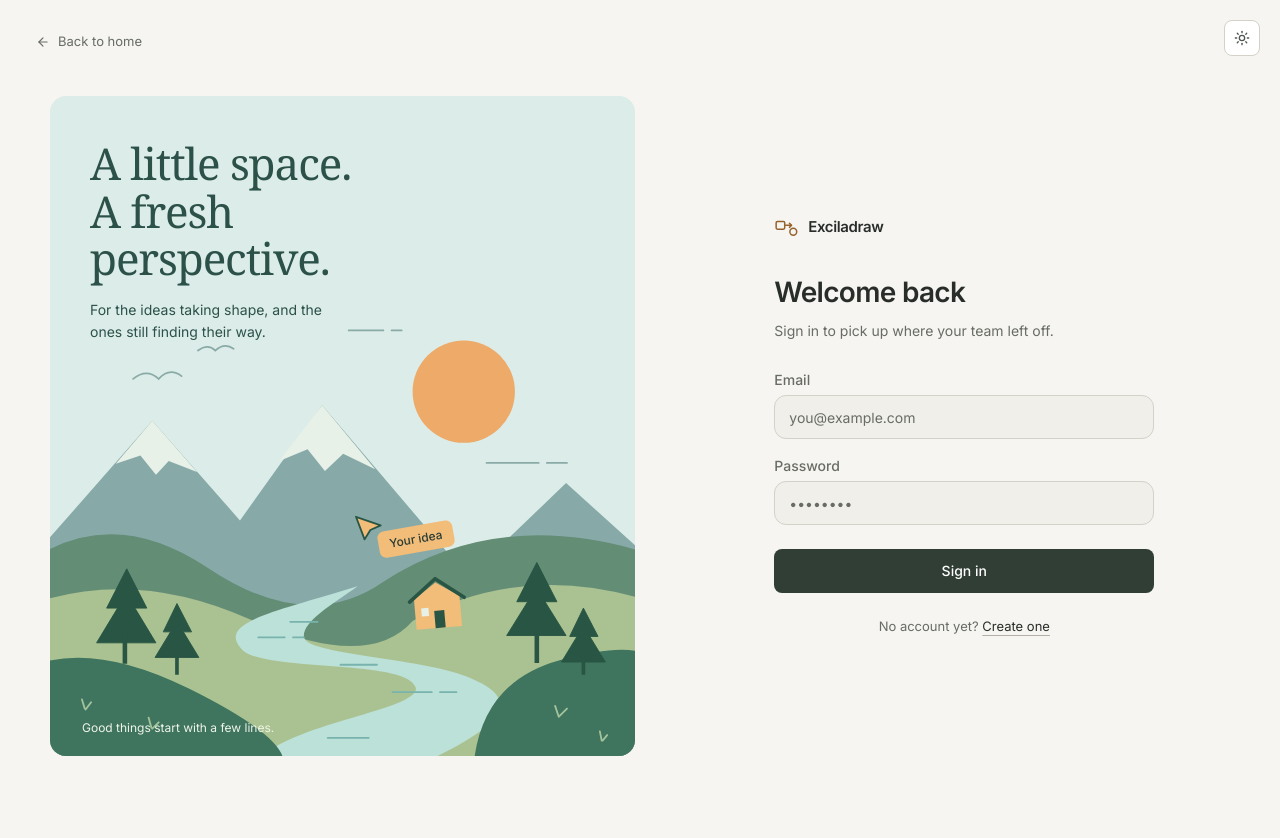
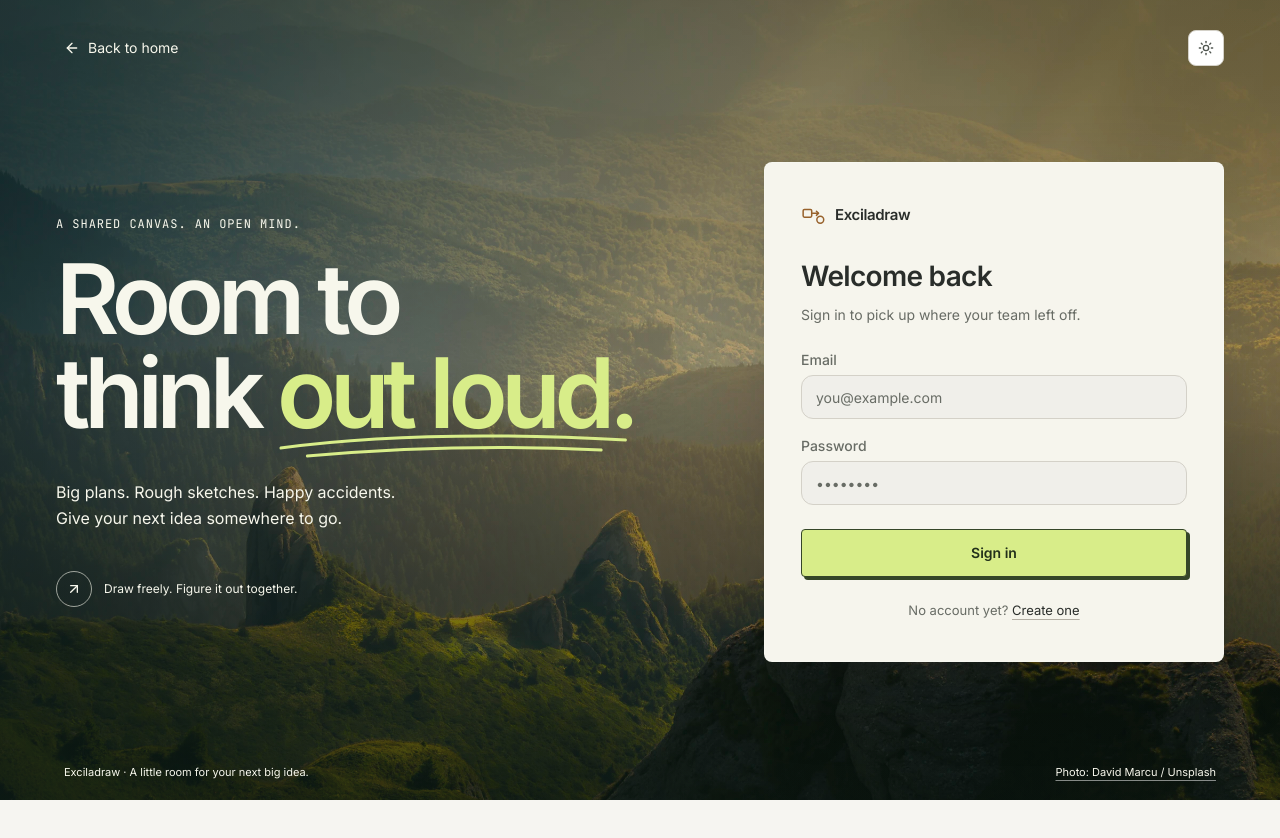
Before and after one commit to PDGamerSG/Exciladraw, a Next.js app in the folder apps/exciladraw-frontend/: page /signin in a window 1280 px wide. Shown: the top 838 px of the page. After the commit the page ends 800 px from the top, so only its background shows below. Built offline with nearby package versions, Linux system fonts and the light colour scheme; no server answers.

Commit message:
design: give auth pages an immersive photographic landscape

```diff
--- a/apps/exciladraw-frontend/app/globals.css
+++ b/apps/exciladraw-frontend/app/globals.css
@@ -177,38 +177,47 @@
 }
 
 @layer components {
-  .auth-landscape {
-    --scene-sky: #dcece8;
-    --scene-line: #547f7b;
-    --scene-sun: #edaa69;
-    --scene-mountain: #87aaa9;
-    --scene-snow: #e8f1e8;
-    --scene-far: #648d76;
-    --scene-meadow: #aac291;
-    --scene-water: #bce1d9;
-    --scene-ripple: #78b4ad;
-    --scene-near: #3f745e;
-    --scene-tree: #285544;
-    --scene-house: #f2bc79;
-    --scene-grass: #a2c39b;
-    --scene-caption: #eef5e8;
-    background: var(--scene-sky);
-    color: #2b5149;
+  .auth-scenery-photo {
+    filter: saturate(1.12);
   }
-  .dark .auth-landscape {
-    --scene-sky: #253e48;
-    --scene-line: #a5c3c3;
-    --scene-sun: #ecad7a;
-    --scene-mountain: #4e6b78;
-    --scene-snow: #a5bdbe;
-    --scene-far: #426b68;
-    --scene-meadow: #789776;
-    --scene-water: #8ac2c0;
-    --scene-ripple: #497e89;
-    --scene-near: #244e48;
-    --scene-tree: #193e38;
-    --scene-grass: #7ea28a;
-    color: #e5eee5;
+  .auth-scenery-shade {
+    background: linear-gradient(90deg, rgb(13 29 24 / 0.58), rgb(13 29 24 / 0.12) 64%),
+      linear-gradient(0deg, rgb(10 23 18 / 0.6), transparent 55%, rgb(10 23 18 / 0.25));
+  }
+  .dark .auth-scenery-photo {
+    filter: saturate(0.95) brightness(0.8);
+  }
+  .auth-form {
+    background: #f6f5ed;
+    color: var(--chalk-100);
+    box-shadow: 0 24px 80px rgb(8 20 15 / 0.22);
+  }
+  .dark .auth-form {
+    background: #1c2521;
+    --ink-900: #253029;
+    --ink-700: #4b5d50;
+  }
+  .auth-form input {
+    border-radius: 4px;
+    height: 46px;
+  }
+  .auth-submit {
+    background: #d8ed89;
+    color: #22301a;
+    border: 1px solid #354628;
+    box-shadow: 3px 3px 0 #354628;
+  }
+  .auth-submit:hover {
+    background: #e5f4af;
+  }
+  .auth-submit:active {
+    transform: translate(1px, 1px);
+    box-shadow: 2px 2px 0 #354628;
+  }
+  @media (max-width: 1023px) {
+    .auth-scenery-shade {
+      background: linear-gradient(180deg, rgb(13 29 24 / 0.6), rgb(13 29 24 / 0.1) 60%, rgb(13 29 24 / 0.4));
+    }
   }
   .panel {
     background: var(--ink-850);
--- a/apps/exciladraw-frontend/components/AuthLandscape.tsx
+++ b/apps/exciladraw-frontend/components/AuthLandscape.tsx
@@ -1,54 +1,12 @@
-/** A small landscape made from the same lines and shapes as a drawing board. */
+import Image from "next/image";
+
+/** Full-bleed photography with a small drawing gesture that belongs to the app. */
 export function AuthLandscape() {
     return (
-        <aside className="auth-landscape relative h-44 overflow-hidden rounded-2xl sm:h-56 lg:h-full lg:min-h-[660px]" aria-label="An illustrated river valley">
-            <div className="relative z-10 hidden px-10 pt-11 lg:block">
-                <p className="max-w-sm font-[Georgia,serif] text-[2.75rem] leading-[1.08] tracking-tight">
-                    A little space.<br />A fresh perspective.
-                </p>
-                <p className="mt-4 max-w-[260px] text-sm leading-relaxed">For the ideas taking shape, and the ones still finding their way.</p>
-            </div>
-            <svg viewBox="0 0 640 520" preserveAspectRatio="xMidYMid slice" className="absolute inset-x-0 bottom-0 h-full w-full lg:h-[70%]" aria-hidden="true">
-                <circle cx="453" cy="114" r="56" fill="var(--scene-sun)" />
-                <g fill="none" stroke="var(--scene-line)" strokeWidth="2" strokeLinecap="round" opacity="0.6">
-                    <path d="M91 100q15-12 28 0q12-13 25-3 M162 69q11-8 19 0q10-9 20-2" />
-                    <path d="M327 47h38m9 0h11 M478 192h57m9 0h22" />
-                </g>
-                <path d="M-25 302 112 146 208 255 298 129 458 317 565 214 669 308V535H-25Z" fill="var(--scene-mountain)" />
-                <path d="m72 193 40-47 49 56-31-12-14 15-17-21Z m179-3 47-61 58 70-35-17-20 19-19-24Z" fill="var(--scene-snow)" />
-                <path d="M-30 305Q64 234 173 307T365 322Q498 236 670 296V530H-30Z" fill="var(--scene-far)" />
-                <path d="M-30 350Q88 305 218 363T397 365Q525 296 670 348V530H-30Z" fill="var(--scene-meadow)" />
-                <path d="M337 327c-95 29-156 40-126 70 26 24 176 10 189 40 12 25-147 41-172 83h182c85-41 112-68 46-94-54-21-175-24-178-43-2-17 29-35 59-56Z" fill="var(--scene-water)" />
-                <g fill="none" stroke="var(--scene-ripple)" strokeWidth="2" strokeLinecap="round">
-                    <path d="M263 366h30 M228 383h29m9 0h12 M318 413h40 M375 443h43m9 0h18 M304 493h45" />
-                </g>
-                <path d="M-20 414q69-26 172 25t104 81H-20Z M464 520q10-89 94-112t102 0v112Z" fill="var(--scene-near)" />
-                <g fill="var(--scene-tree)" stroke="var(--scene-tree)" strokeLinejoin="round">
-                    <path d="m84 308-22 43h12l-23 38h65l-23-38h13Z" />
-                    <path d="M82 380v32" fill="none" strokeWidth="5" />
-                    <path d="m139 346-15 31h8l-17 28h48l-17-28h9Z" />
-                    <path d="M139 402v22" fill="none" strokeWidth="4" />
-                    <path d="m533 301-22 43h12l-23 37h65l-23-37h13Z" />
-                    <path d="M533 374v37" fill="none" strokeWidth="5" />
-                    <path d="m584 351-15 31h8l-17 28h48l-17-28h9Z" />
-                    <path d="M584 403v21" fill="none" strokeWidth="4" />
-                </g>
-                <g transform="translate(397 325) rotate(-5)">
-                    <path d="M0 17 25 0 50 17v33H0Z" fill="var(--scene-house)" />
-                    <path d="m-5 19 30-23 30 23" fill="none" stroke="var(--scene-tree)" strokeWidth="4" strokeLinecap="round" strokeLinejoin="round" />
-                    <path d="M21 50V31h11v19" fill="var(--scene-tree)" />
-                    <path d="M7 27h8v9H7Z" fill="var(--scene-snow)" />
-                </g>
-                <g fill="none" stroke="var(--scene-grass)" strokeWidth="2" strokeLinecap="round">
-                    <path d="m38 461-3-10m4 11 6-8 M111 482l-3-11m4 12 7-7 M557 470l-4-12m5 11 8-8 M604 496l-2-10m3 10 5-6" />
-                </g>
-                <g transform="translate(335 251) rotate(-10)">
-                    <path d="m0 0 5 26 8-9 12-3Z" fill="var(--scene-house)" stroke="var(--scene-tree)" strokeWidth="2" strokeLinejoin="round" />
-                    <rect x="19" y="21" width="83" height="29" rx="7" fill="var(--scene-house)" />
-                    <text x="31" y="40" fontSize="13" fontWeight="500" fill="#273c35">Your idea</text>
-                </g>
-            </svg>
-            <p className="absolute bottom-5 left-8 hidden text-xs text-[var(--scene-caption)] lg:block">Good things start with a few lines.</p>
-        </aside>
+        <div className="auth-scenery pointer-events-none absolute inset-0 overflow-hidden" aria-hidden="true">
+            <Image src="/images/open-country.webp" alt="" fill sizes="100vw" preload
+                className="auth-scenery-photo object-cover object-[42%_center]" />
+            <div className="auth-scenery-shade absolute inset-0" />
+        </div>
     );
 }
--- a/apps/exciladraw-frontend/components/AuthPage.tsx
+++ b/apps/exciladraw-frontend/components/AuthPage.tsx
@@ -3,7 +3,7 @@
 import { FormEvent, useState } from "react";
 import Link from "next/link";
 import { useRouter, useSearchParams } from "next/navigation";
-import { ArrowLeft, Loader2 } from "lucide-react";
+import { ArrowLeft, ArrowUpRight, Loader2 } from "lucide-react";
 import { api, errorMessage, setToken } from "@/lib/api";
 import { Input } from "@/components/ui/input";
 import { Label } from "@/components/ui/label";
@@ -57,21 +57,33 @@ export function AuthPage({ isSignin }: { isSignin: boolean }) {
     const passwordHint = isSignin ? undefined : "At least 6 characters.";
 
     return (
-        <main className="relative flex min-h-screen w-full items-center justify-center px-5 pb-10 pt-20 sm:px-8 lg:py-24">
+        <main className="relative isolate flex min-h-svh flex-col bg-[#24382b]">
+            <AuthLandscape />
+            <header className="relative z-10 mx-auto flex w-full max-w-[1600px] items-center justify-between px-5 py-5 sm:px-9 lg:px-14 lg:py-7">
+                <Link href="/" className="inline-flex min-h-10 items-center gap-2 rounded px-2 text-sm text-[#f7f7ec] transition-colors hover:bg-black/20">
+                    <ArrowLeft className="h-4 w-4" aria-hidden /> Back to home
+                </Link>
+                <ThemeControl />
+            </header>
 
-            <div className="absolute right-5 top-5"><ThemeControl /></div>
-            <Link
-                href="/"
-                className="absolute left-4 top-4 inline-flex h-9 items-center gap-2 rounded-lg px-3 text-[13px] text-chalk-500 transition-colors duration-200 hover:bg-ink-850 hover:text-chalk-100 sm:left-6 sm:top-6"
-            >
-                <ArrowLeft className="h-3.5 w-3.5" />
-                Back to home
-            </Link>
-
-            <div className="grid w-full max-w-[1180px] gap-9 lg:grid-cols-[1.1fr_1fr] lg:items-center lg:gap-16">
-                <AuthLandscape />
-                <div className="relative mx-auto w-full max-w-[380px] py-2 lg:py-10">
-                    <div className="mb-8 flex flex-col items-start gap-8">
+            <div className="relative z-10 mx-auto grid w-full max-w-[1600px] flex-1 gap-8 px-5 pb-10 pt-5 sm:px-9 lg:grid-cols-[1fr_440px] lg:items-center lg:gap-16 lg:px-14 lg:pb-16 lg:pt-7 xl:grid-cols-[1fr_460px]">
+                <section aria-label="Space for your ideas" className="py-1 text-[#f7f7ec] lg:py-14">
+                    <p className="mb-5 font-mono text-[11px] tracking-[0.08em] sm:text-xs">A SHARED CANVAS. AN OPEN MIND.</p>
+                    <p className="max-w-[760px] text-[clamp(3.2rem,7.6vw,8rem)] font-semibold leading-[0.96] tracking-[-0.065em]">
+                        Room to<br className="hidden lg:block" /> think <span className="relative inline-block text-[#d8ed89]">out loud.
+                            <svg viewBox="0 0 500 28" preserveAspectRatio="none" className="absolute -bottom-3 left-0 h-5 w-full sm:-bottom-5 sm:h-7" aria-hidden="true">
+                                <path d="M5 17Q202-2 489 9M42 25Q253 12 455 19" fill="none" stroke="currentColor" strokeWidth="3" strokeLinecap="round" />
+                            </svg>
+                        </span>
+                    </p>
+                    <p className="mt-8 max-w-[350px] text-sm leading-relaxed text-[#f7f7ec] sm:mt-10 sm:text-base">Big plans. Rough sketches. Happy accidents.<br />Give your next idea somewhere to go.</p>
+                    <div className="mt-10 hidden items-center gap-3 lg:flex">
+                        <span className="flex h-9 w-9 items-center justify-center rounded-full border border-[#f7f7ec]/60"><ArrowUpRight className="h-4 w-4" aria-hidden /></span>
+                        <span className="text-xs text-[#f7f7ec]">Draw freely. Figure it out together.</span>
+                    </div>
+                </section>
+                <div className="auth-form relative mx-auto w-full max-w-[460px] rounded-lg border border-white/15 px-6 py-8 sm:px-9 sm:py-10">
+                    <div className="mb-7 flex flex-col items-start gap-7">
                         <Wordmark />
                         <div>
                             <h1 className="font-display text-[1.75rem] font-semibold tracking-tight text-chalk-100">
@@ -153,7 +165,7 @@ export function AuthPage({ isSignin }: { isSignin: boolean }) {
                         <button
                             type="submit"
                             disabled={loading}
-                            className="mt-1 inline-flex h-11 w-full items-center justify-center gap-2 rounded-lg bg-primary text-sm font-medium text-primary-foreground transition-colors duration-200 hover:bg-primary-hover disabled:cursor-not-allowed disabled:opacity-60"
+                            className="auth-submit mt-1 inline-flex h-12 w-full items-center justify-center gap-2 rounded text-sm font-semibold transition-colors duration-200 disabled:cursor-not-allowed disabled:opacity-60"
                         >
                             {loading && <Loader2 className="h-4 w-4 animate-spin" />}
                             {loading
@@ -173,6 +185,10 @@ export function AuthPage({ isSignin }: { isSignin: boolean }) {
                     </p>
                 </div>
             </div>
+            <footer className="relative z-10 flex flex-wrap items-center justify-between gap-3 px-7 pb-5 text-[11px] text-[#f7f7ec] sm:px-11 lg:px-16">
+                <span>Exciladraw · A little room for your next big idea.</span>
+                <a href="https://unsplash.com/photos/78A265wPiO4" target="_blank" rel="noreferrer" className="underline decoration-white/50 underline-offset-4 hover:decoration-white">Photo: David Marcu / Unsplash</a>
+            </footer>
         </main>
     );
 }
```
Also changed, not shown: apps/exciladraw-frontend/public/images/README.md (added), apps/exciladraw-frontend/public/images/open-country.webp (added).
